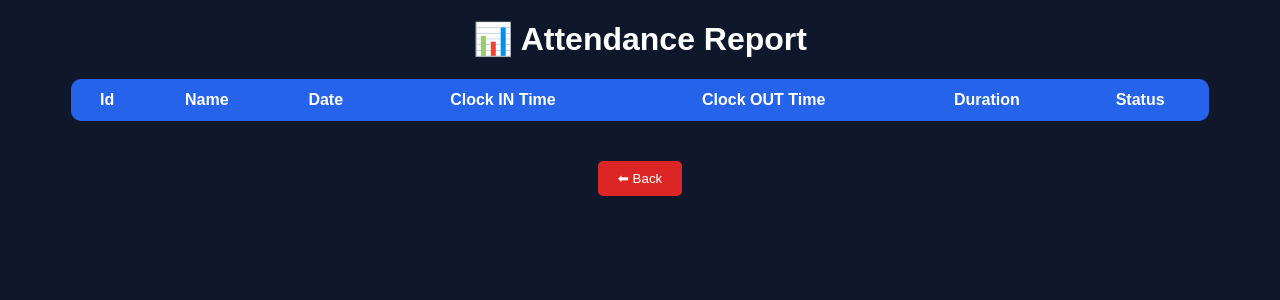
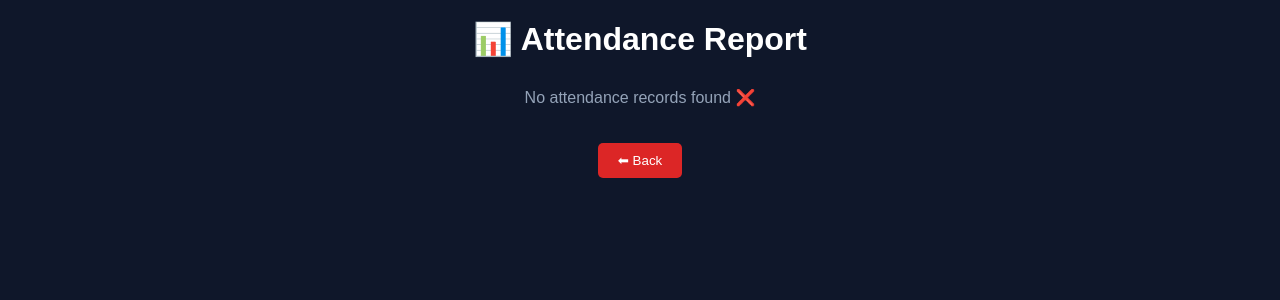
Before and after one commit to ayushdumka204/Attendance_Management_using_face_Recognition, a Flask app: page /attendance in a window 1280 px wide. Shown: the top 300 px of the page. Run offline with Flask 3, Linux system fonts and the light colour scheme; lists and menus that the app fills with data are empty.

Commit message:
ui in attendance

```diff
--- a/main.py
+++ b/main.py
@@ -17,7 +17,7 @@ def home():
     return render_template('index.html')
 
 
-# ================= ADD PERSON (CAPTURE VIA BROWSER) =================
+# ================= ADD PERSON =================
 @app.route('/upload', methods=['POST'])
 def upload():
     try:
@@ -36,7 +36,7 @@ def upload():
         filepath = os.path.join("TrainingImage", f"{name}.{Id}.1.jpg")
         file.save(filepath)
 
-        # Face detection
+        # Face detect
         img = cv2.imread(filepath)
         gray = cv2.cvtColor(img, cv2.COLOR_BGR2GRAY)
 
@@ -46,7 +46,7 @@ def upload():
 
         faces = face_cascade.detectMultiScale(gray, 1.3, 5)
 
-        # Save student details
+        # Save student
         os.makedirs("StudentDetails", exist_ok=True)
         with open("StudentDetails/StudentDetails.csv", "a+", newline="") as f:
             writer = csv.writer(f)
@@ -58,7 +58,7 @@ def upload():
         return f"Upload error: {str(e)}"
 
 
-# ================= TRAIN MODEL =================
+# ================= TRAIN =================
 @app.route('/train')
 def train():
     try:
@@ -68,11 +68,12 @@ def train():
         return f"Training Error: {str(e)}"
 
 
-# ================= RECOGNIZE VIA IMAGE =================
+# ================= RECOGNIZE (IN / OUT) =================
 @app.route('/recognize_upload', methods=['POST'])
 def recognize_upload():
     try:
         file = request.files.get('image')
+        type = request.form.get("type")  # IN / OUT
 
         if not file:
             return "No image received ❌"
@@ -103,7 +104,23 @@ def recognize_upload():
         if len(faces) == 0:
             return "No face detected ❌"
 
-        results = []
+        ts = time.time()
+        date = datetime.datetime.fromtimestamp(ts).strftime('%Y-%m-%d')
+        timeStamp = datetime.datetime.fromtimestamp(ts).strftime('%H:%M:%S')
+
+        file_path = f"Attendance/Attendance_{date}.csv"
+        os.makedirs("Attendance", exist_ok=True)
+
+        # Load existing data
+        rows = []
+        if os.path.exists(file_path):
+            with open(file_path, "r") as f:
+                reader = csv.reader(f)
+                rows = list(reader)
+
+        # remove header if exists
+        if rows and rows[0][0] == "ID":
+            rows = rows[1:]
 
         for (x, y, w, h) in faces:
             Id, conf = recognizer.predict(gray[y:y+h, x:x+w])
@@ -114,25 +131,40 @@ def recognize_upload():
             else:
                 name = "Unknown"
 
-            results.append(name)
+            found = False
 
-            # Save attendance
-            ts = time.time()
-            date = datetime.datetime.fromtimestamp(ts).strftime('%Y-%m-%d')
-            timeStamp = datetime.datetime.fromtimestamp(ts).strftime('%H:%M:%S')
+            for row in rows:
+                if row[0] == str(Id) and row[2] == date:
+                    if type == "OUT":
+                        row[4] = timeStamp
 
-            os.makedirs("Attendance", exist_ok=True)
+                        # duration calculate
+                        try:
+                            t1 = datetime.datetime.strptime(row[3], "%H:%M:%S")
+                            t2 = datetime.datetime.strptime(row[4], "%H:%M:%S")
+                            row[5] = str(t2 - t1)
+                        except:
+                            row[5] = ""
 
-            with open(f"Attendance/Attendance_{date}.csv", "a") as f:
-                f.write(f"{Id},{name},{date},{timeStamp}\n")
+                        found = True
 
-        return f"Attendance Marked ✅: {', '.join(results)}"
+            # NEW ENTRY (IN)
+            if type == "IN" and not found:
+                rows.append([Id, name, date, timeStamp, "", ""])
+
+        # SAVE FILE
+        with open(file_path, "w", newline="") as f:
+            writer = csv.writer(f)
+            writer.writerow(["ID","Name","Date","IN","OUT","Duration"])
+            writer.writerows(rows)
+
+        return f"Attendance Marked ✅ ({type})"
 
     except Exception as e:
         return f"Recognition Error: {str(e)}"
 
 
-# ================= ATTENDANCE VIEW =================
+# ================= VIEW =================
 @app.route('/attendance')
 def attendance():
     try:
@@ -156,7 +188,7 @@ def attendance():
         return f"Error loading attendance: {str(e)}"
 
 
-# ================= RUN APP =================
+# ================= RUN =================
 if __name__ == "__main__":
     port = int(os.environ.get("PORT", 10000))
     app.run(host="0.0.0.0", port=port, debug=False)
--- a/templates/attendance.html
+++ b/templates/attendance.html
@@ -16,10 +16,16 @@
             margin-top: 20px;
         }
 
+        .table-container {
+            width: 95%;
+            margin: auto;
+            overflow-x: auto;
+            margin-top: 20px;
+        }
+
         table {
-            margin: 20px auto;
+            width: 100%;
             border-collapse: collapse;
-            width: 90%;
             background: #1e293b;
             border-radius: 10px;
             overflow: hidden;
@@ -28,6 +34,8 @@
         th {
             background: #2563eb;
             padding: 12px;
+            position: sticky;
+            top: 0;
         }
 
         td {
@@ -37,6 +45,11 @@
 
         tr:hover {
             background: #334155;
+        }
+
+        .empty {
+            margin-top: 30px;
+            color: #94a3b8;
         }
 
         button {
@@ -58,6 +71,8 @@
 
 <h1>📊 Attendance Report</h1>
 
+{% if data and data|length > 0 %}
+<div class="table-container">
     <table>
         <tr>
             {% for col in header %}
@@ -68,11 +83,21 @@
         {% for row in data %}
         <tr>
             {% for item in row %}
-        <td>{{ item }}</td>
+            <td>
+                {% if loop.index0 == 5 and item %}
+                    ⏱ {{ item }}
+                {% else %}
+                    {{ item }}
+                {% endif %}
+            </td>
             {% endfor %}
         </tr>
         {% endfor %}
     </table>
+</div>
+{% else %}
+    <p class="empty">No attendance records found ❌</p>
+{% endif %}
 
 <a href="/"><button>⬅ Back</button></a>
 
```
Lines whose indentation alone changed are shown as unchanged.
